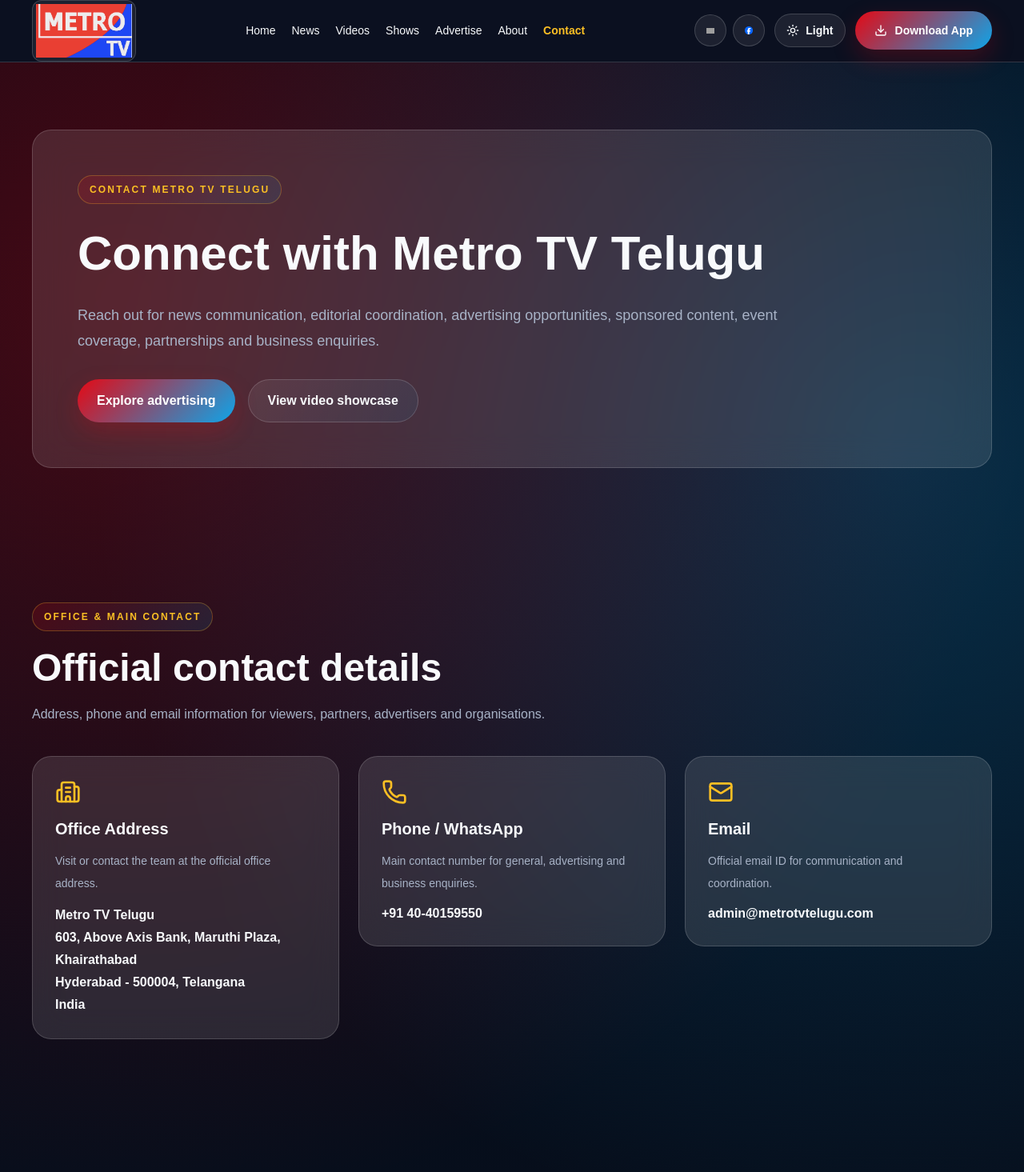
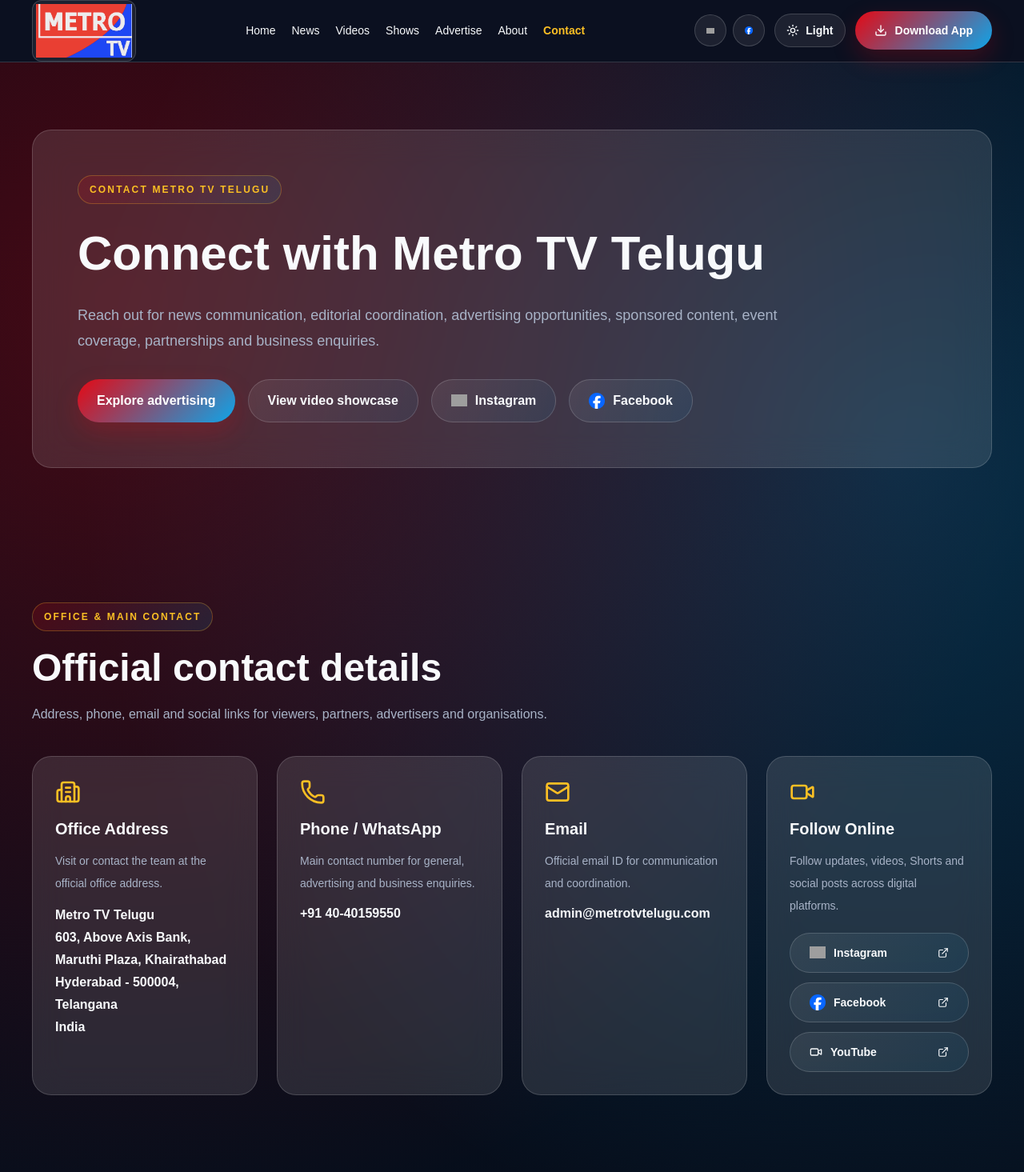
Before and after one commit to shivasricharan/metrotvtelugu, a Next.js app: page /contact in a window 1280 px wide. Shown: the top 1465 px of the page at 80% size. Built offline with nearby package versions, Linux system fonts and the light colour scheme; grey boxes are pictures that could not be loaded.

Commit message:
Add social media links to contact page

```diff
--- a/app/contact/page.js
+++ b/app/contact/page.js
@@ -1,4 +1,5 @@
 import Link from "next/link";
+import Image from "next/image";
 import {
   Mail,
   Phone,
@@ -9,6 +10,7 @@
   Handshake,
   Building2,
   UserRound,
+  ExternalLink,
 } from "lucide-react";
 import FadeIn from "../../components/FadeIn";
 import SectionTitle from "../../components/SectionTitle";
@@ -24,6 +26,12 @@
   country: "India",
   phone: "+91 40-40159550",
   email: "admin@metrotvtelugu.com",
+};
+
+const fallbackSocialLinks = {
+  instagramurl: "https://www.instagram.com/metrotv_telugu?igsh=MXoyNXY0YmY1YXZm",
+  facebookurl: "https://www.facebook.com/share/1DipSWBgGs/?mibextid=wwXIfr",
+  youtubechannelurl: "https://youtube.com/@metrotvtelugunews?si=Ma595RbHnX0Rn_yw",
 };
 
 const fallbackKeyContacts = [
@@ -105,6 +113,10 @@
   };
 }
 
+function getSetting(settings, key, fallback) {
+  return settings?.[key] || fallback;
+}
+
 function normalizeContact(contact) {
   return {
     name: contact.name || "Team Member",
@@ -118,6 +130,20 @@
   };
 }
 
+function SocialImage({ src, alt }) {
+  return (
+    <span className="relative inline-flex h-5 w-5 items-center justify-center">
+      <Image
+        src={src}
+        alt={alt}
+        width={20}
+        height={20}
+        className="object-contain"
+      />
+    </span>
+  );
+}
+
 export default async function ContactPage() {
   const cmsData = await getMetroCmsData("all");
 
@@ -125,6 +151,24 @@
   const cmsContacts = Array.isArray(cmsData?.contacts) ? cmsData.contacts : [];
 
   const officeDetails = buildOfficeDetails(settings);
+
+  const instagramUrl = getSetting(
+    settings,
+    "instagramurl",
+    fallbackSocialLinks.instagramurl
+  );
+
+  const facebookUrl = getSetting(
+    settings,
+    "facebookurl",
+    fallbackSocialLinks.facebookurl
+  );
+
+  const youtubeUrl = getSetting(
+    settings,
+    "youtubechannelurl",
+    fallbackSocialLinks.youtubechannelurl
+  );
 
   const keyContacts =
     cmsContacts.length > 0
@@ -158,6 +202,26 @@
                   <Link href="/videos" className="btn-secondary">
                     View video showcase
                   </Link>
+
+                  <a
+                    href={instagramUrl}
+                    target="_blank"
+                    rel="noreferrer"
+                    className="btn-secondary"
+                  >
+                    <SocialImage src="/instagram.png" alt="Instagram" />
+                    Instagram
+                  </a>
+
+                  <a
+                    href={facebookUrl}
+                    target="_blank"
+                    rel="noreferrer"
+                    className="btn-secondary"
+                  >
+                    <SocialImage src="/facebook.png" alt="Facebook" />
+                    Facebook
+                  </a>
                 </div>
               </div>
             </div>
@@ -171,13 +235,13 @@
             <SectionTitle
               eyebrow="Office & Main Contact"
               title="Official contact details"
-              desc="Address, phone and email information for viewers, partners, advertisers and organisations."
+              desc="Address, phone, email and social links for viewers, partners, advertisers and organisations."
             />
           </FadeIn>
 
-          <div className="grid gap-6 md:grid-cols-3">
+          <div className="grid gap-6 lg:grid-cols-4">
             <FadeIn>
-              <div className="glass-strong rounded-3xl p-7">
+              <div className="glass-strong h-full rounded-3xl p-7">
                 <Building2 className="h-8 w-8" style={{ color: "var(--gold)" }} />
 
                 <h3 className="mt-4 text-xl font-bold">Office Address</h3>
@@ -207,7 +271,7 @@
             </FadeIn>
 
             <FadeIn delay={0.08}>
-              <div className="glass-strong rounded-3xl p-7">
+              <div className="glass-strong h-full rounded-3xl p-7">
                 <Phone className="h-8 w-8" style={{ color: "var(--gold)" }} />
 
                 <h3 className="mt-4 text-xl font-bold">Phone / WhatsApp</h3>
@@ -221,7 +285,7 @@
             </FadeIn>
 
             <FadeIn delay={0.16}>
-              <div className="glass-strong rounded-3xl p-7">
+              <div className="glass-strong h-full rounded-3xl p-7">
                 <Mail className="h-8 w-8" style={{ color: "var(--gold)" }} />
 
                 <h3 className="mt-4 text-xl font-bold">Email</h3>
@@ -233,6 +297,53 @@
                 <p className="mt-3 font-semibold whitespace-nowrap text-sm md:text-base">
                   {officeDetails.email}
                 </p>
+              </div>
+            </FadeIn>
+
+            <FadeIn delay={0.24}>
+              <div className="glass-strong h-full rounded-3xl p-7">
+                <Video className="h-8 w-8" style={{ color: "var(--gold)" }} />
+
+                <h3 className="mt-4 text-xl font-bold">Follow Online</h3>
+
+                <p className="mt-3 text-sm leading-7" style={{ color: "var(--muted)" }}>
+                  Follow updates, videos, Shorts and social posts across digital platforms.
+                </p>
+
+                <div className="mt-5 grid gap-3">
+                  <a
+                    href={instagramUrl}
+                    target="_blank"
+                    rel="noreferrer"
+                    className="btn-secondary justify-start text-sm"
+                  >
+                    <SocialImage src="/instagram.png" alt="Instagram" />
+                    Instagram
+                    <ExternalLink className="ml-auto h-3.5 w-3.5" />
+                  </a>
+
+                  <a
+                    href={facebookUrl}
+                    target="_blank"
+                    rel="noreferrer"
+                    className="btn-secondary justify-start text-sm"
+                  >
+                    <SocialImage src="/facebook.png" alt="Facebook" />
+                    Facebook
+                    <ExternalLink className="ml-auto h-3.5 w-3.5" />
+                  </a>
+
+                  <a
+                    href={youtubeUrl}
+                    target="_blank"
+                    rel="noreferrer"
+                    className="btn-secondary justify-start text-sm"
+                  >
+                    <Video className="h-4 w-4" />
+                    YouTube
+                    <ExternalLink className="ml-auto h-3.5 w-3.5" />
+                  </a>
+                </div>
               </div>
             </FadeIn>
           </div>
```
